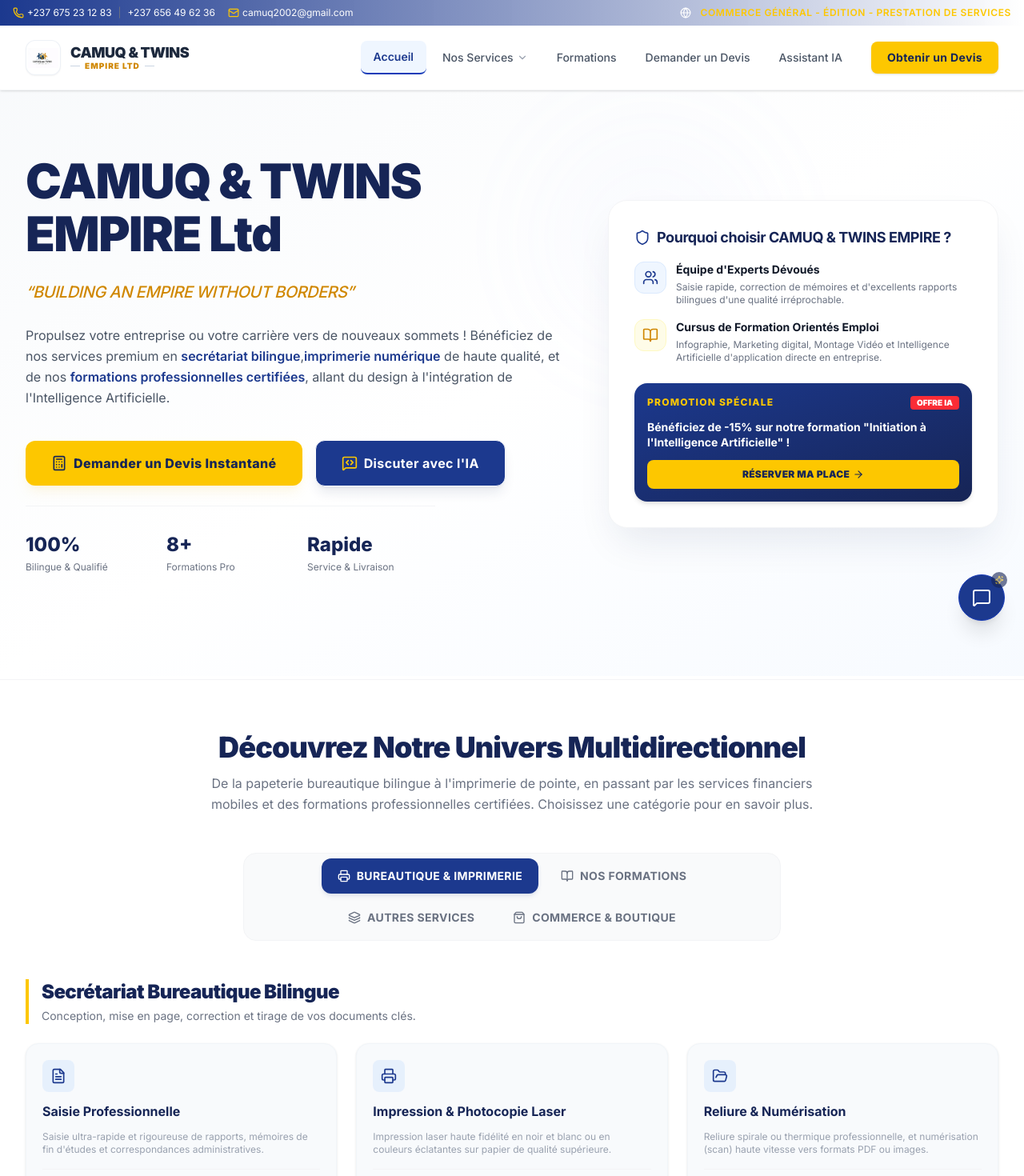
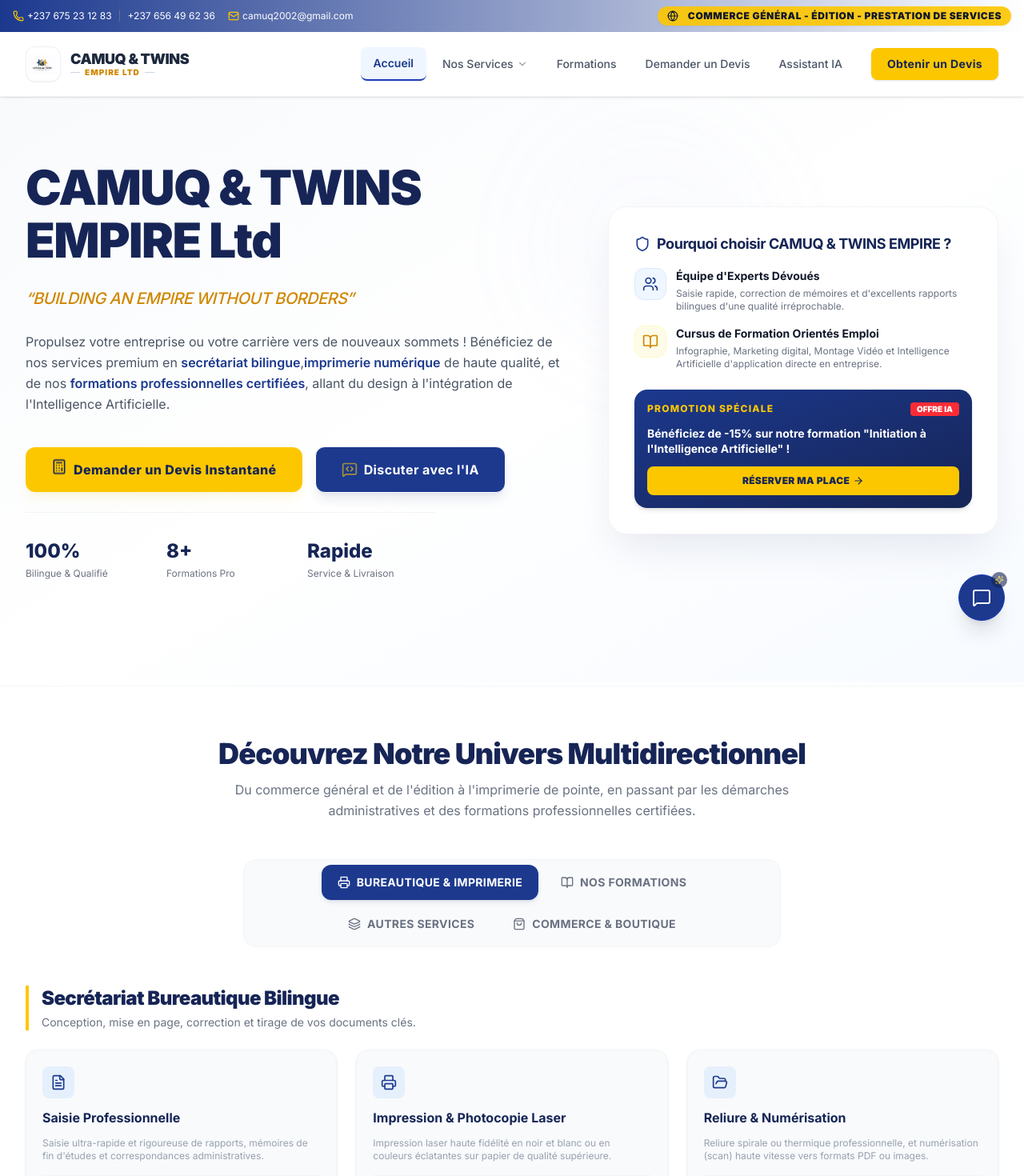
Before and after one commit to Romarichirsein/CAMUQ-TWINS, a React (Vite) app: page / in a window 1280 px wide. Shown: the top 1470 px of the page at 80% size. Built offline with nearby package versions, Linux system fonts and the light colour scheme.

Commit message:
style: set preheader text to bold black and add dynamic scroll reveal animations across sections

```diff
--- a/src/components/Header.tsx
+++ b/src/components/Header.tsx
@@ -47,8 +47,8 @@
               </a>
             </span>
           </div>
-          <div className="flex items-center gap-3 text-[10px] sm:text-xs font-semibold tracking-wider uppercase text-yellow-400">
-            <Globe className="w-3.5 h-3.5 animate-spin-slow text-white" />
+          <div className="flex items-center gap-3 text-[10px] sm:text-xs font-black tracking-wider uppercase text-slate-900 bg-yellow-400/90 px-3 py-1 rounded-full shadow-xs">
+            <Globe className="w-3.5 h-3.5 animate-spin-slow text-slate-900" />
             <span>Commerce Général - Édition - Prestation de services</span>
           </div>
         </div>
--- a/src/components/Hero.tsx
+++ b/src/components/Hero.tsx
@@ -20,7 +20,7 @@
         <div className="grid grid-cols-1 lg:grid-cols-12 gap-12 lg:gap-8 items-center">
 
           {/* Main Hero Headline and Copy */}
-          <div className="lg:col-span-7 space-y-6 text-center lg:text-left">
+          <div className="lg:col-span-7 space-y-6 text-center lg:text-left animate-slide-left">
 
             <h1 className="font-sans font-black text-4xl sm:text-5xl lg:text-6xl text-blue-950 tracking-tight leading-[1.1] text-balance">
               {COMPANY_NAME}
@@ -41,32 +41,32 @@
             <div className="flex flex-col sm:flex-row items-center justify-center lg:justify-start gap-4 pt-4">
               <button
                 onClick={() => onNavigate("contact", "Demande de devis gratuit")}
-                className="w-full sm:w-auto px-8 py-4 rounded-xl bg-yellow-400 hover:bg-yellow-500 text-blue-950 font-extrabold text-base tracking-wide shadow-lg shadow-yellow-500/10 hover:shadow-yellow-500/20 hover:-translate-y-0.5 transition-all duration-200 flex items-center justify-center gap-2 cursor-pointer"
+                className="w-full sm:w-auto px-8 py-4 rounded-xl bg-yellow-400 hover:bg-yellow-500 text-blue-950 font-extrabold text-base tracking-wide shadow-lg shadow-yellow-500/10 hover:shadow-yellow-500/20 hover:-translate-y-1 transition-all duration-300 flex items-center justify-center gap-2 cursor-pointer"
               >
-                <Calculator className="w-5 h-5 shrink-0" />
+                <Calculator className="w-5 h-5 shrink-0 animate-bounce" />
                 Demander un Devis Instantané
               </button>
 
               <button
                 onClick={() => onNavigate("ai-bot")}
-                className="w-full sm:w-auto px-8 py-4 rounded-xl bg-blue-900 hover:bg-blue-950 text-white font-bold text-base tracking-wide shadow-lg shadow-blue-950/10 hover:shadow-blue-950/20 hover:-translate-y-0.5 transition-all duration-200 flex items-center justify-center gap-2 border border-blue-850 cursor-pointer"
+                className="w-full sm:w-auto px-8 py-4 rounded-xl bg-blue-900 hover:bg-blue-950 text-white font-bold text-base tracking-wide shadow-lg shadow-blue-950/10 hover:shadow-blue-950/20 hover:-translate-y-1 transition-all duration-300 flex items-center justify-center gap-2 border border-blue-850 cursor-pointer"
               >
-                <MessageSquareCode className="w-5 h-5 shrink-0 text-yellow-400" />
+                <MessageSquareCode className="w-5 h-5 shrink-0 text-yellow-400 animate-pulse" />
                 Discuter avec l'IA
               </button>
             </div>
 
             {/* Multi-points highlight ribbon */}
             <div className="grid grid-cols-3 gap-4 pt-8 border-t border-gray-100 max-w-lg mx-auto lg:mx-0">
-              <div className="text-center lg:text-left">
+              <div className="text-center lg:text-left transform transition-transform hover:scale-105">
                 <div className="font-sans font-extrabold text-2xl text-blue-950">100%</div>
                 <div className="text-xs text-gray-500 mt-1">Bilingue & Qualifié</div>
               </div>
-              <div className="text-center lg:text-left">
+              <div className="text-center lg:text-left transform transition-transform hover:scale-105">
                 <div className="font-sans font-extrabold text-2xl text-blue-950">8+</div>
                 <div className="text-xs text-gray-500 mt-1">Formations Pro</div>
               </div>
-              <div className="text-center lg:text-left">
+              <div className="text-center lg:text-left transform transition-transform hover:scale-105">
                 <div className="font-sans font-extrabold text-2xl text-blue-950">Rapide</div>
                 <div className="text-xs text-gray-500 mt-1">Service & Livraison</div>
               </div>
@@ -74,8 +74,8 @@
           </div>
 
           {/* Feature Highlight Card / Visual Mock */}
-          <div className="lg:col-span-5 relative mt-8 lg:mt-0">
-            <div className="relative mx-auto max-w-sm lg:max-w-none rounded-3xl bg-white border border-gray-100 shadow-2xl shadow-blue-950/10 p-6 sm:p-8 overflow-hidden">
+          <div className="lg:col-span-5 relative mt-8 lg:mt-0 animate-slide-right">
+            <div className="relative mx-auto max-w-sm lg:max-w-none rounded-3xl bg-white border border-gray-100 shadow-2xl shadow-blue-950/10 p-6 sm:p-8 overflow-hidden transition-all duration-300 hover:shadow-yellow-500/10 hover:-translate-y-1">
               <div className="absolute top-0 right-0 w-24 h-24 bg-gradient-to-bl from-yellow-350 to-transparent rounded-tr-3xl opacity-25"></div>
 
               <h3 className="font-sans font-bold text-lg text-blue-950 tracking-tight mb-4 flex items-center gap-2">
--- a/src/components/PartnersSection.tsx
+++ b/src/components/PartnersSection.tsx
@@ -403,9 +403,9 @@
       <div className="max-w-6xl mx-auto px-4 sm:px-6 lg:px-8 relative z-10">
 
         {/* Section Header */}
-        <div className="text-center max-w-3xl mx-auto space-y-4 mb-16">
+        <div className="text-center max-w-3xl mx-auto space-y-4 mb-16 reveal-on-scroll">
           <div className="inline-flex items-center gap-2 px-3 py-1.5 rounded-full bg-blue-50 border border-blue-100 text-blue-900">
-            <Handshake className="w-4 h-4 text-yellow-500" />
+            <Handshake className="w-4 h-4 text-yellow-500 animate-pulse" />
             <span className="text-[10px] font-bold uppercase tracking-wider">Synergie de Croissance</span>
           </div>
           <h2 className="font-sans font-black text-3xl sm:text-4xl text-blue-950 tracking-tight leading-tight">
@@ -421,7 +421,7 @@
           {partners.map((partner) => (
             <div
               key={partner.id}
-              className={`flex flex-col justify-between bg-white rounded-3xl p-8 border text-center transition-all duration-300 transform hover:-translate-y-2 hover:shadow-xl ${partner.logoColor} relative group`}
+              className={`flex flex-col justify-between bg-white rounded-3xl p-8 border text-center transition-all duration-300 transform hover:-translate-y-2 hover:shadow-xl ${partner.logoColor} relative group reveal-scale`}
             >
               {/* Corner badge deco */}
               <div className="absolute top-4 right-4 opacity-0 group-hover:opacity-100 transition-opacity duration-300">
--- a/src/components/ServicesSection.tsx
+++ b/src/components/ServicesSection.tsx
@@ -31,17 +31,17 @@
       <div className="max-w-7xl mx-auto px-4 sm:px-6 lg:px-8">
 
         {/* Section Header */}
-        <div className="text-center max-w-3xl mx-auto mb-12 space-y-3">
+        <div className="text-center max-w-3xl mx-auto mb-12 space-y-3 reveal-on-scroll">
           <h2 className="font-sans font-black text-3xl sm:text-4xl text-blue-950 tracking-tight">
             Découvrez Notre Univers Multidirectionnel
           </h2>
           <p className="text-sm sm:text-base text-gray-500 leading-relaxed">
-            De la papeterie bureautique bilingue à l&apos;imprimerie de pointe, en passant par les services financiers mobiles et des formations professionnelles certifiées. Choisissez une catégorie pour en savoir plus.
+            Du commerce général et de l&apos;édition à l&apos;imprimerie de pointe, en passant par les démarches administratives et des formations professionnelles certifiées.
           </p>
         </div>
 
         {/* Tab Controls */}
-        <div className="flex flex-wrap justify-center gap-2 mb-12 p-1.5 bg-gray-50 rounded-2xl max-w-2xl mx-auto border border-gray-100">
+        <div className="flex flex-wrap justify-center gap-2 mb-12 p-1.5 bg-gray-50 rounded-2xl max-w-2xl mx-auto border border-gray-100 reveal-on-scroll">
           <button
             onClick={() => setActiveTab("services")}
             className={`flex items-center gap-2 px-5 py-3 rounded-xl text-xs sm:text-sm font-bold tracking-wide uppercase transition-all duration-200 cursor-pointer ${
--- a/src/components/TestimonialsSection.tsx
+++ b/src/components/TestimonialsSection.tsx
@@ -82,7 +82,7 @@
       <div className="max-w-6xl mx-auto px-4 sm:px-6 lg:px-8 relative z-10">
 
         {/* Section Header */}
-        <div className="text-center max-w-2xl mx-auto mb-16 space-y-4">
+        <div className="text-center max-w-2xl mx-auto mb-16 space-y-4 reveal-on-scroll">
           <span className="text-[10px] bg-blue-100 text-blue-900 font-bold px-3 py-1.5 rounded-full uppercase tracking-widest inline-block">
             Preuve Sociale & Confiance
           </span>
@@ -96,7 +96,7 @@
 
         {/* Carousel Container */}
         <div
-          className="relative max-w-4xl mx-auto"
+          className="relative max-w-4xl mx-auto reveal-scale"
           onMouseEnter={() => setIsHovered(true)}
           onMouseLeave={() => setIsHovered(false)}
         >
--- a/src/index.css
+++ b/src/index.css
@@ -29,12 +29,130 @@
   }
 }
 
+@keyframes float {
+  0%, 100% { transform: translateY(0px); }
+  50% { transform: translateY(-8px); }
+}
+
+@keyframes floatSlow {
+  0%, 100% { transform: translateY(0px) rotate(0deg); }
+  50% { transform: translateY(-12px) rotate(1deg); }
+}
+
+@keyframes pulseGlow {
+  0%, 100% { opacity: 0.4; transform: scale(1); }
+  50% { opacity: 0.8; transform: scale(1.05); }
+}
+
+@keyframes scaleUp {
+  from {
+    opacity: 0;
+    transform: scale(0.95) translateY(10px);
+  }
+  to {
+    opacity: 1;
+    transform: scale(1) translateY(0);
+  }
+}
+
+@keyframes slideLeft {
+  from {
+    opacity: 0;
+    transform: translateX(-20px);
+  }
+  to {
+    opacity: 1;
+    transform: translateX(0);
+  }
+}
+
+@keyframes slideRight {
+  from {
+    opacity: 0;
+    transform: translateX(20px);
+  }
+  to {
+    opacity: 1;
+    transform: translateX(0);
+  }
+}
+
 .animate-fade-in {
   animation: fadeIn 0.45s cubic-bezier(0.16, 1, 0.3, 1) forwards;
 }
 
 .animate-slide-down {
   animation: slideDown 0.3s cubic-bezier(0.16, 1, 0.3, 1) forwards;
+}
+
+.animate-float {
+  animation: float 4s ease-in-out infinite;
+}
+
+.animate-float-slow {
+  animation: floatSlow 6s ease-in-out infinite;
+}
+
+.animate-pulse-glow {
+  animation: pulseGlow 3s ease-in-out infinite;
+}
+
+.animate-scale-up {
+  animation: scaleUp 0.5s cubic-bezier(0.16, 1, 0.3, 1) forwards;
+}
+
+.animate-slide-left {
+  animation: slideLeft 0.5s cubic-bezier(0.16, 1, 0.3, 1) forwards;
+}
+
+.animate-slide-right {
+  animation: slideRight 0.5s cubic-bezier(0.16, 1, 0.3, 1) forwards;
+}
+
+/* Scroll reveal utilities */
+.reveal-on-scroll {
+  opacity: 0;
+  transform: translateY(28px);
+  transition: opacity 0.7s cubic-bezier(0.16, 1, 0.3, 1), transform 0.7s cubic-bezier(0.16, 1, 0.3, 1);
+  will-change: opacity, transform;
+}
+
+.reveal-on-scroll.is-visible {
+  opacity: 1;
+  transform: translateY(0);
+}
+
+.reveal-left {
+  opacity: 0;
+  transform: translateX(-35px);
+  transition: opacity 0.7s cubic-bezier(0.16, 1, 0.3, 1), transform 0.7s cubic-bezier(0.16, 1, 0.3, 1);
+}
+
+.reveal-left.is-visible {
+  opacity: 1;
+  transform: translateX(0);
+}
+
+.reveal-right {
+  opacity: 0;
+  transform: translateX(35px);
+  transition: opacity 0.7s cubic-bezier(0.16, 1, 0.3, 1), transform 0.7s cubic-bezier(0.16, 1, 0.3, 1);
+}
+
+.reveal-right.is-visible {
+  opacity: 1;
+  transform: translateX(0);
+}
+
+.reveal-scale {
+  opacity: 0;
+  transform: scale(0.92);
+  transition: opacity 0.7s cubic-bezier(0.16, 1, 0.3, 1), transform 0.7s cubic-bezier(0.16, 1, 0.3, 1);
+}
+
+.reveal-scale.is-visible {
+  opacity: 1;
+  transform: scale(1);
 }
 
 /* Smooth layout transitions */
```
Also changed, not shown: src/App.tsx (+25 -1 lines), src/components/AboutUs.tsx (+4 -4 lines).
